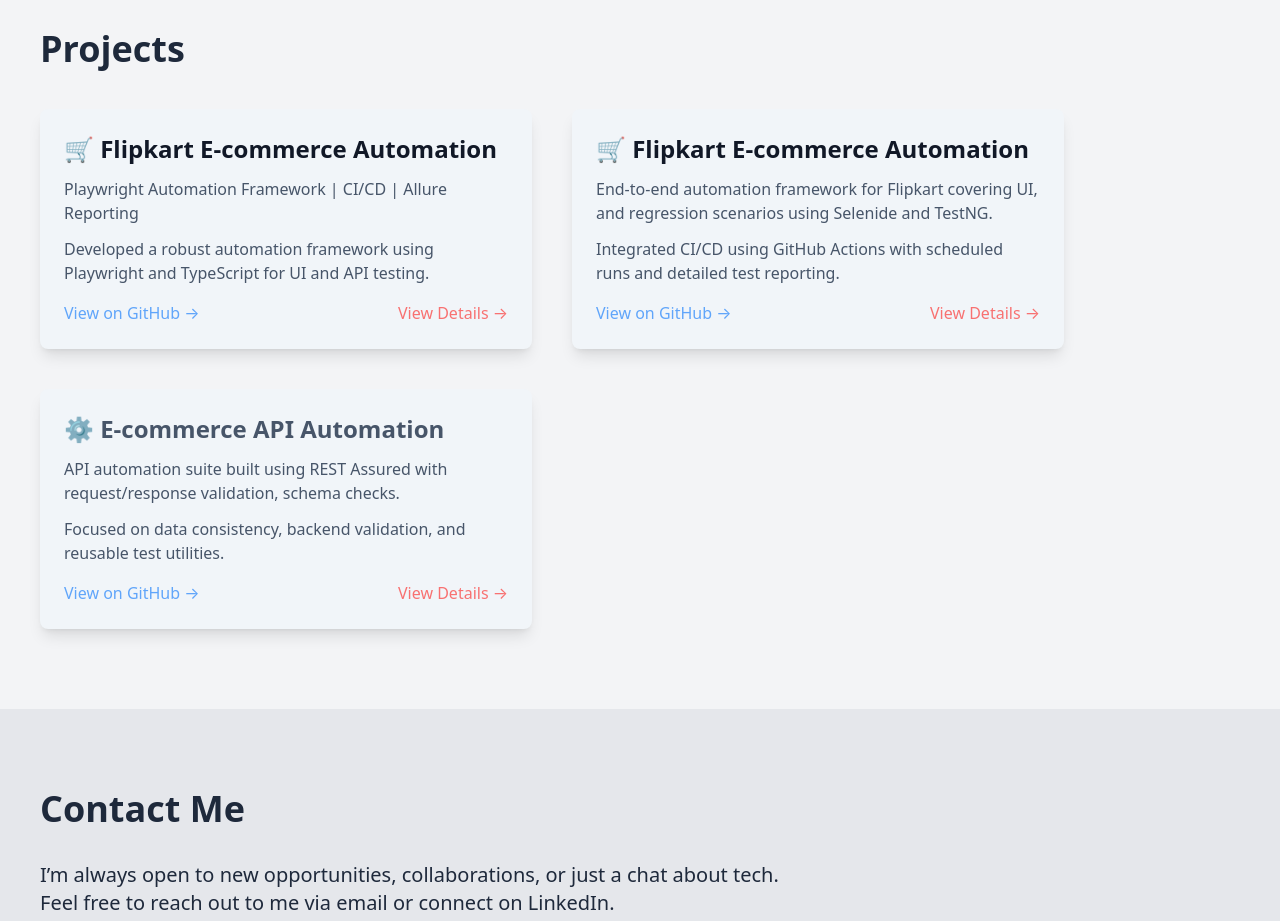
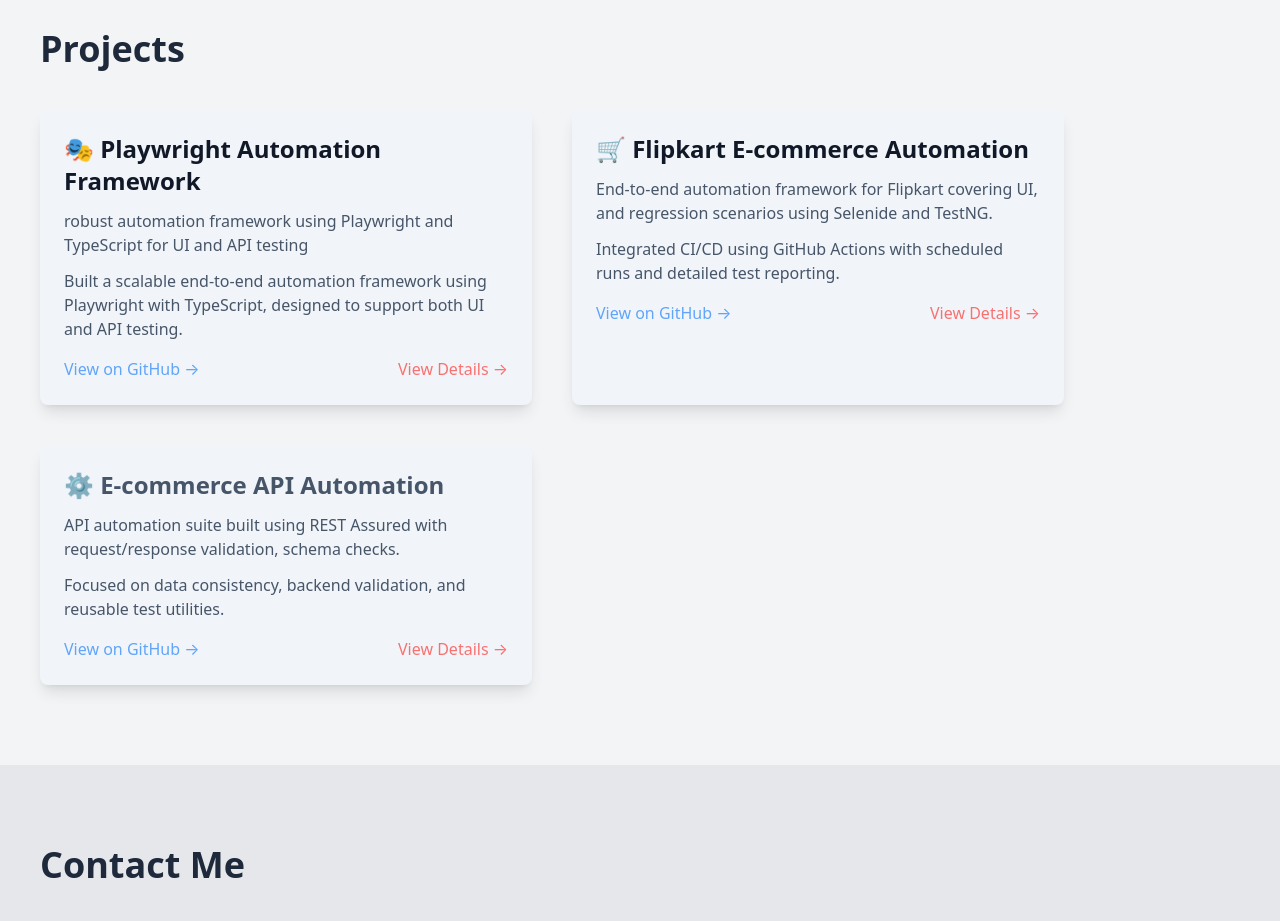
Before and after one commit to Dhiman07-create/dhimandasgupta-portfolio, a React (Vite) app: page / in a window 1280 px wide. Shown: the part 1820-2741 px from the top of the page. Built offline with nearby package versions, Linux system fonts and the light colour scheme; no server answers.

Commit message:
Update project desc

```diff
--- a/src/components/Projects.jsx
+++ b/src/components/Projects.jsx
@@ -14,12 +14,12 @@
 
         {/* Project 1 */}
         <div className="bg-slate-100 dark:bg-gray-800 p-6 rounded-lg shadow-lg hover:shadow-xl transition">
-          <h4 className="text-2xl font-semibold mb-3 text-gray-900 dark:text-white">🛒 Flipkart E-commerce Automation</h4>
+          <h4 className="text-2xl font-semibold mb-3 text-gray-900 dark:text-white">🎭 Playwright Automation Framework</h4>
           <p className="mb-3 text-slate-600 dark:text-white">
-            Playwright Automation Framework | CI/CD | Allure Reporting
+            robust automation framework using Playwright and TypeScript for UI and API testing
           </p>
           <p className="mb-3 text-slate-600 dark:text-white">
-            Developed a robust automation framework using Playwright and TypeScript for UI and API testing.
+            Built a scalable end-to-end automation framework using Playwright with TypeScript, designed to support both UI and API testing.
           </p>
           <div className="flex items-center justify-between mt-4">
           <a
```
